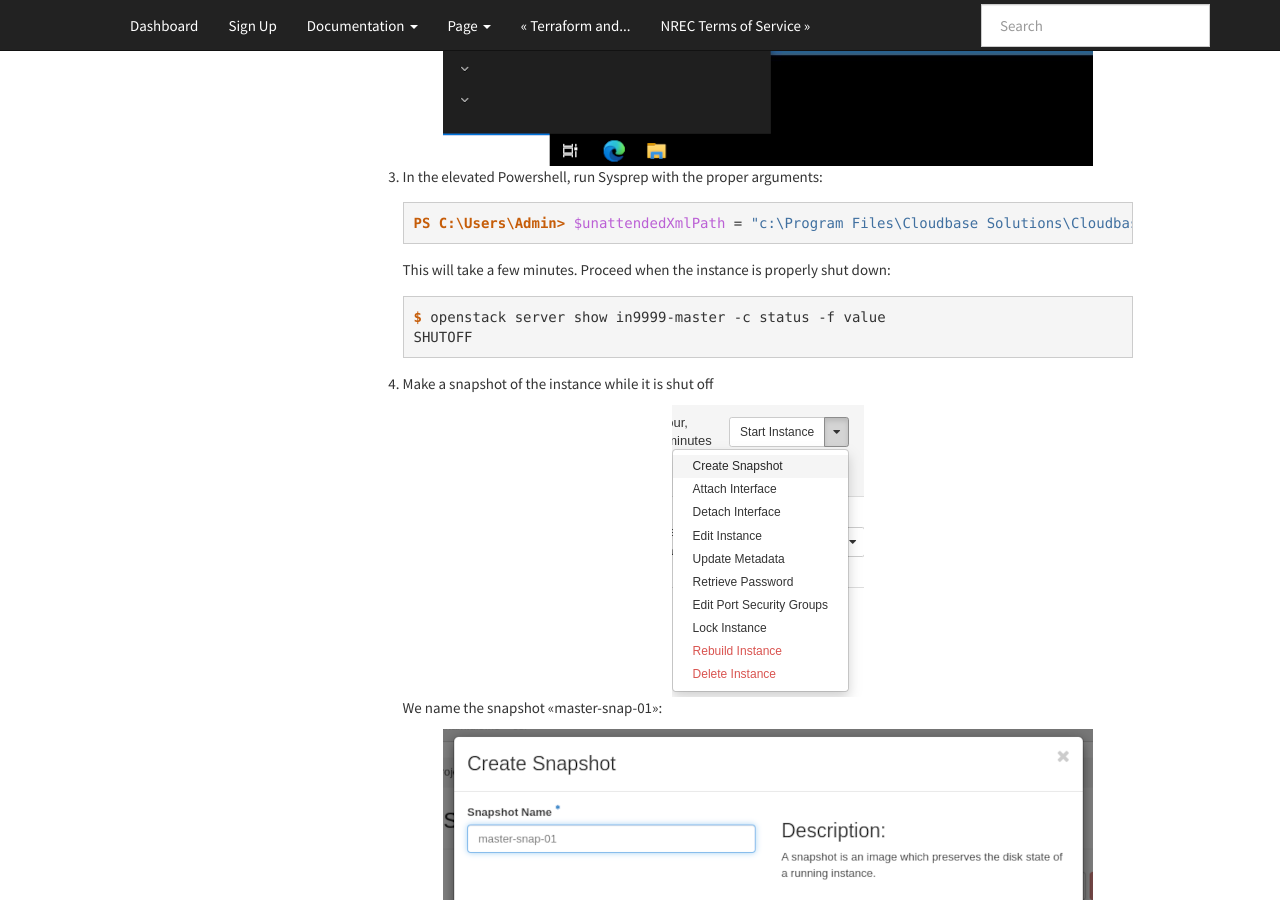
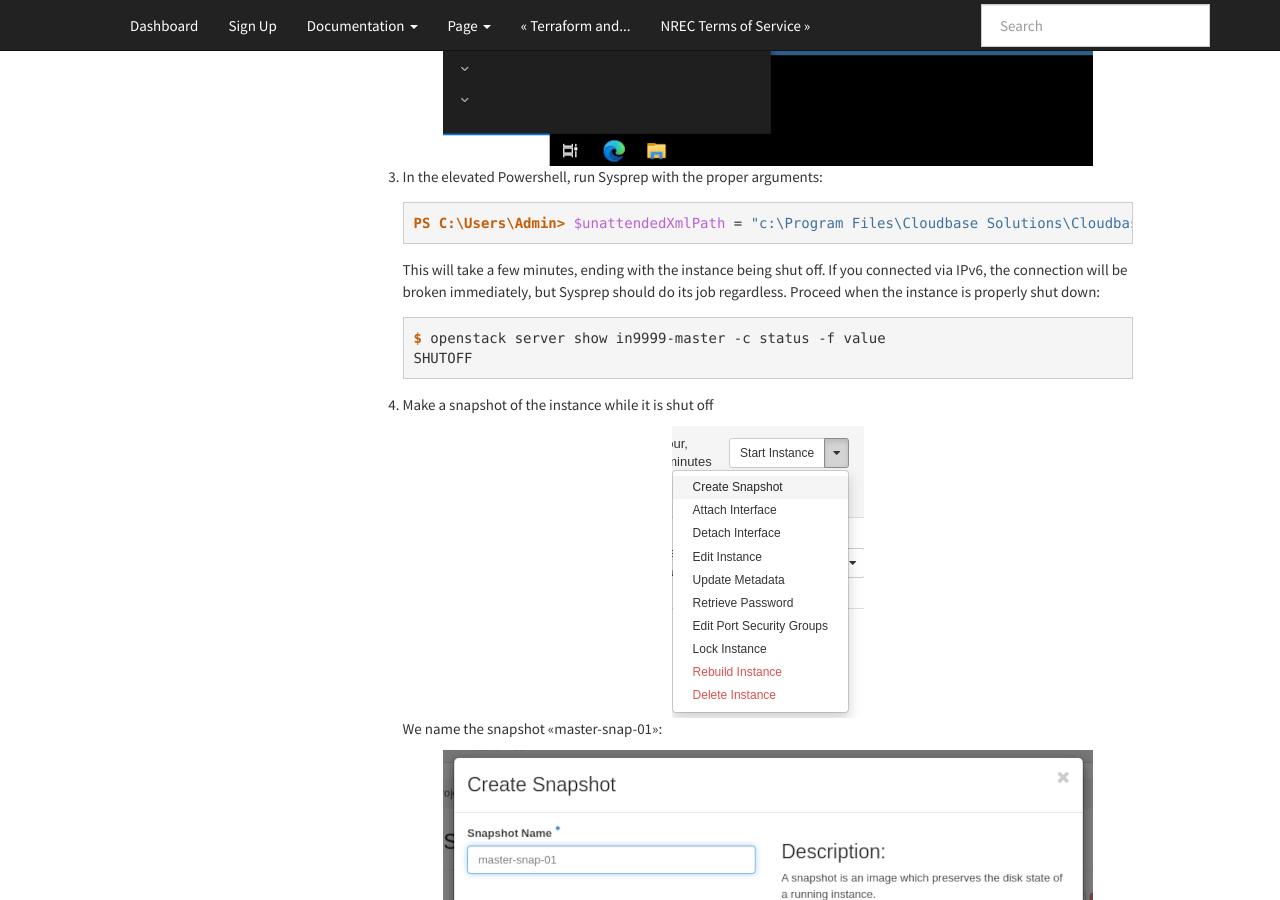
Before and after one commit to norcams/docs-enduser, a Sphinx documentation site: the page built from docs/usecase-class-windows.rst, in a window 1280 px wide and 900 px high, scrolled down 4009 px. Built offline with Sphinx 7.4.7, drawn with Linux system fonts in a browser that asks for light colours.

Commit message:
small fixes

```diff
--- a/docs/create-windows-machine.rst
+++ b/docs/create-windows-machine.rst
@@ -409,5 +409,5 @@ your snapshot as a base image for new instances:
     PS C:\Users\Admin> $unattendedXmlPath = "c:\Program Files\Cloudbase Solutions\Cloudbase-Init\conf\Unattend.xml" ; ipconfig /release6 ; c:\windows\system32\sysprep\Sysprep /generalize /oobe /shutdown /unattend:"$unattendedXmlPath"
 
 If you have connected to your Windows instance over the IPv6 protocol, your connection will
-now be broken. Sysprep should do it's job regardless, and after a while the windows instance
+now be broken. Sysprep should do its job regardless, and after a while the windows instance
 will shutdown. You can then proceed to create your snapshot.
--- a/docs/usecase-class-windows.rst
+++ b/docs/usecase-class-windows.rst
@@ -176,8 +176,10 @@ Step by step example
 
      PS C:\Users\Admin> $unattendedXmlPath = "c:\Program Files\Cloudbase Solutions\Cloudbase-Init\conf\Unattend.xml" ; ipconfig /release6 ; c:\windows\system32\sysprep\Sysprep /generalize /oobe /shutdown /unattend:"$unattendedXmlPath"
 
-   This will take a few minutes. Proceed when the instance is properly
-   shut down:
+   This will take a few minutes, ending with the instance being shut
+   off. If you connected via IPv6, the connection will be broken
+   immediately, but Sysprep should do its job regardless. Proceed when
+   the instance is properly shut down:
 
    .. code-block:: console
 
```
